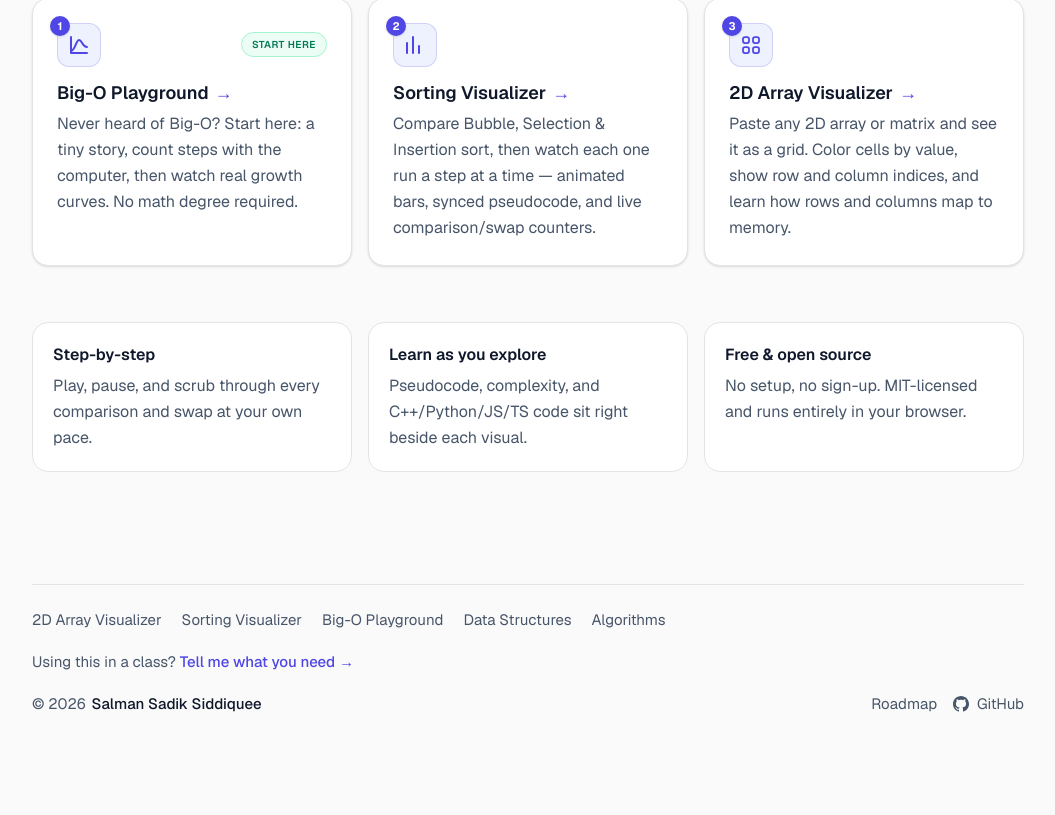
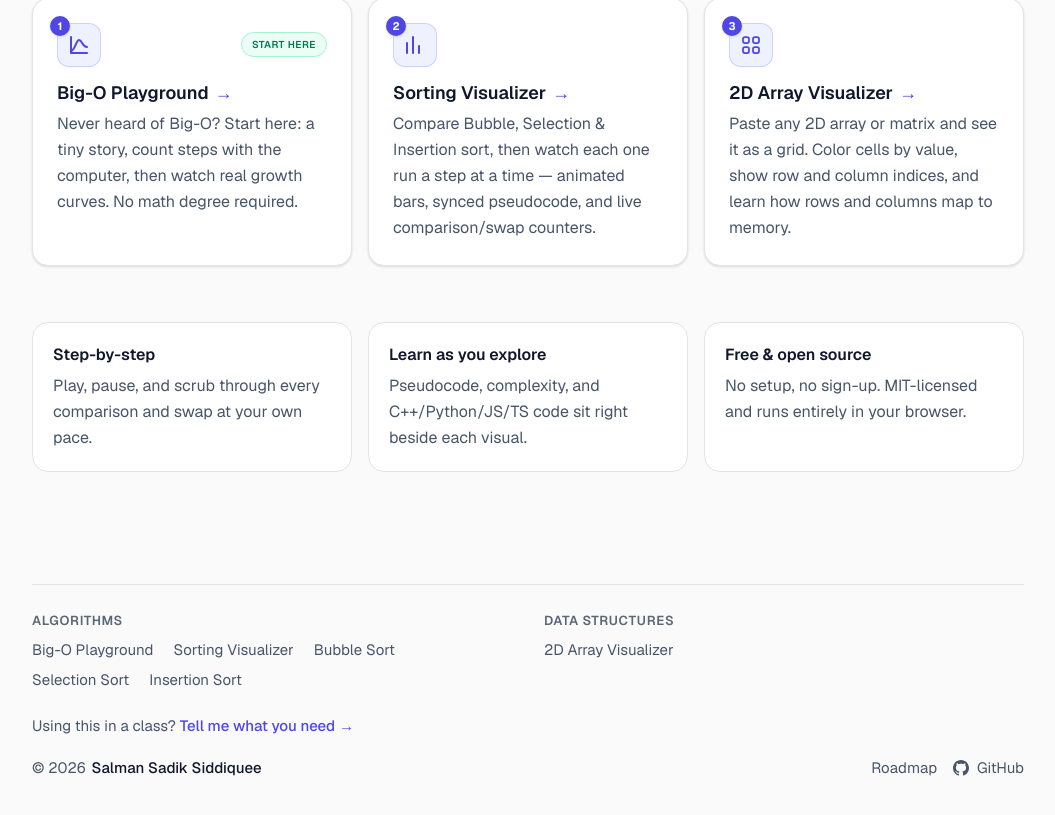
Before and after one commit to salsadsid/visualizer, a Next.js app: page / in a window 1280 px wide. Shown: the part 975-1790 px from the top of the page, without its empty margins (112-1167 px from the left). Before the commit the page ends 1730 px from the top, so only its background shows below. Built offline with nearby package versions, Linux system fonts and the light colour scheme; no server answers.

Commit message:
feat(nav): link every sorting page from the footer and the learning path

```diff
--- a/src/app/algorithms/sorting/[algo]/page.jsx
+++ b/src/app/algorithms/sorting/[algo]/page.jsx
@@ -2,6 +2,7 @@ import { notFound } from "next/navigation";
 import PageShell from "@/components/layout/PageShell";
 import Breadcrumbs from "@/components/layout/Breadcrumbs";
 import Footer from "@/components/layout/Footer";
+import NextStep from "@/components/layout/NextStep";
 import SortingVisualizer from "@/components/algorithms/SortingVisualizer";
 import BubbleSortExplainer from "@/components/algorithms/explainers/BubbleSortExplainer";
 import SelectionSortExplainer from "@/components/algorithms/explainers/SelectionSortExplainer";
@@ -61,6 +62,15 @@ export default async function SortPage({ params }) {
 
             <Explainer />
 
+            <NextStep
+                href={page.next.path}
+                label={page.next.label}
+                tool={page.next.tool}
+                from={`${page.id}_next`}
+            >
+                {page.next.text}
+            </NextStep>
+
             <Footer />
         </PageShell>
     );
--- a/src/app/algorithms/sorting/page.jsx
+++ b/src/app/algorithms/sorting/page.jsx
@@ -40,13 +40,13 @@ export default function SortingPage() {
             <SortingComparison />
 
             <NextStep
-                href="/data-structures/arrays"
-                label="Open the 2D Array Visualizer"
-                tool="arrays"
+                href={SORT_PAGE_LIST[0].path}
+                label="Open the Bubble Sort Visualizer"
+                tool="sorting"
                 from="sorting_next"
             >
-                Sorting works on a single row of values. Next, see what changes when your
-                data has rows <em>and</em> columns.
+                Not sure where to begin? Bubble sort is the easiest one to picture, so
+                start there and work your way across.
             </NextStep>
 
             <Footer />
--- a/src/app/page.js
+++ b/src/app/page.js
@@ -37,7 +37,7 @@ const ICONS = { complexity: CurveIcon, sorting: BarsIcon, arrays: GridIcon };
 
 const POPULAR = [
     { tool: "arrays", href: "/data-structures/arrays", label: "2D Array Visualizer" },
-    { tool: "sorting", href: "/algorithms/sorting", label: "Bubble Sort" },
+    { tool: "sorting", href: "/algorithms/sorting/bubble-sort", label: "Bubble Sort" },
     { tool: "complexity", href: "/algorithms/complexity", label: "Big-O Playground" },
 ];
 
--- a/src/components/layout/Footer.jsx
+++ b/src/components/layout/Footer.jsx
@@ -1,23 +1,44 @@
 import Link from "next/link";
 import TrackedLink from "@/components/analytics/TrackedLink";
-import { SECTIONS, TOOLS } from "@/lib/catalog";
+import { SECTIONS, SORT_PAGE_LIST, TOOLS } from "@/lib/catalog";
 import { siteConfig } from "@/lib/site";
+
+const GROUPS = [
+    {
+        section: SECTIONS.algorithms,
+        links: [TOOLS.complexity, TOOLS.sorting, ...SORT_PAGE_LIST],
+    },
+    {
+        section: SECTIONS["data-structures"],
+        links: [TOOLS.arrays],
+    },
+];
 
 export default function Footer() {
     return (
         <footer className="mt-12 border-t border-token pt-6 pb-2">
-            <nav
-                aria-label="Tools"
-                className="flex flex-wrap items-center justify-center sm:justify-start gap-x-5 gap-y-2 mb-5 text-sm"
+            <nav aria-label="Tools" className="grid sm:grid-cols-2 gap-x-8 gap-y-5 mb-6 text-sm">
+                {GROUPS.map((group) => (
+                    <div key={group.section.id} className="text-center sm:text-left">
+                        <Link
+                            href={group.section.path}
+                            className="text-xs font-semibold uppercase tracking-wider text-subtle hover:text-text transition-colors"
                         >
-                {[...Object.values(TOOLS), ...Object.values(SECTIONS)].map((item) => (
+                            {group.section.name}
+                        </Link>
+                        <ul className="mt-2 flex flex-wrap justify-center sm:justify-start gap-x-5 gap-y-2">
+                            {group.links.map((item) => (
+                                <li key={item.path}>
                                     <Link
-                        key={item.path}
                                         href={item.path}
                                         className="text-muted hover:text-text transition-colors"
                                     >
                                         {item.name}
                                     </Link>
+                                </li>
+                            ))}
+                        </ul>
+                    </div>
                 ))}
             </nav>
             <p className="mb-5 text-sm text-muted text-center sm:text-left">
```
Also changed, not shown: src/lib/algorithms/complexity.js, src/lib/catalog.js, 1 other file (tests, documents, lock files or other folders). Lines whose indentation alone changed are shown as unchanged.
